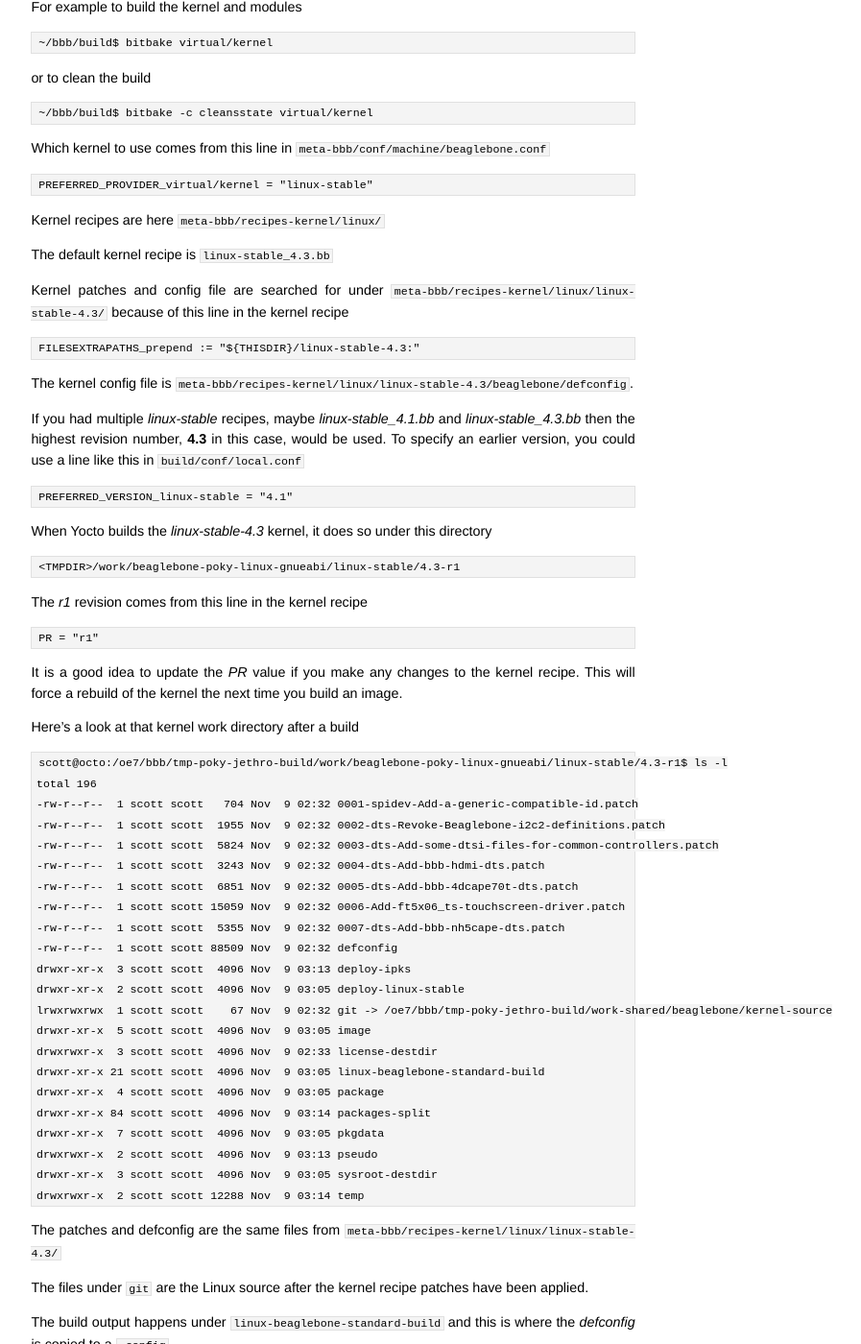
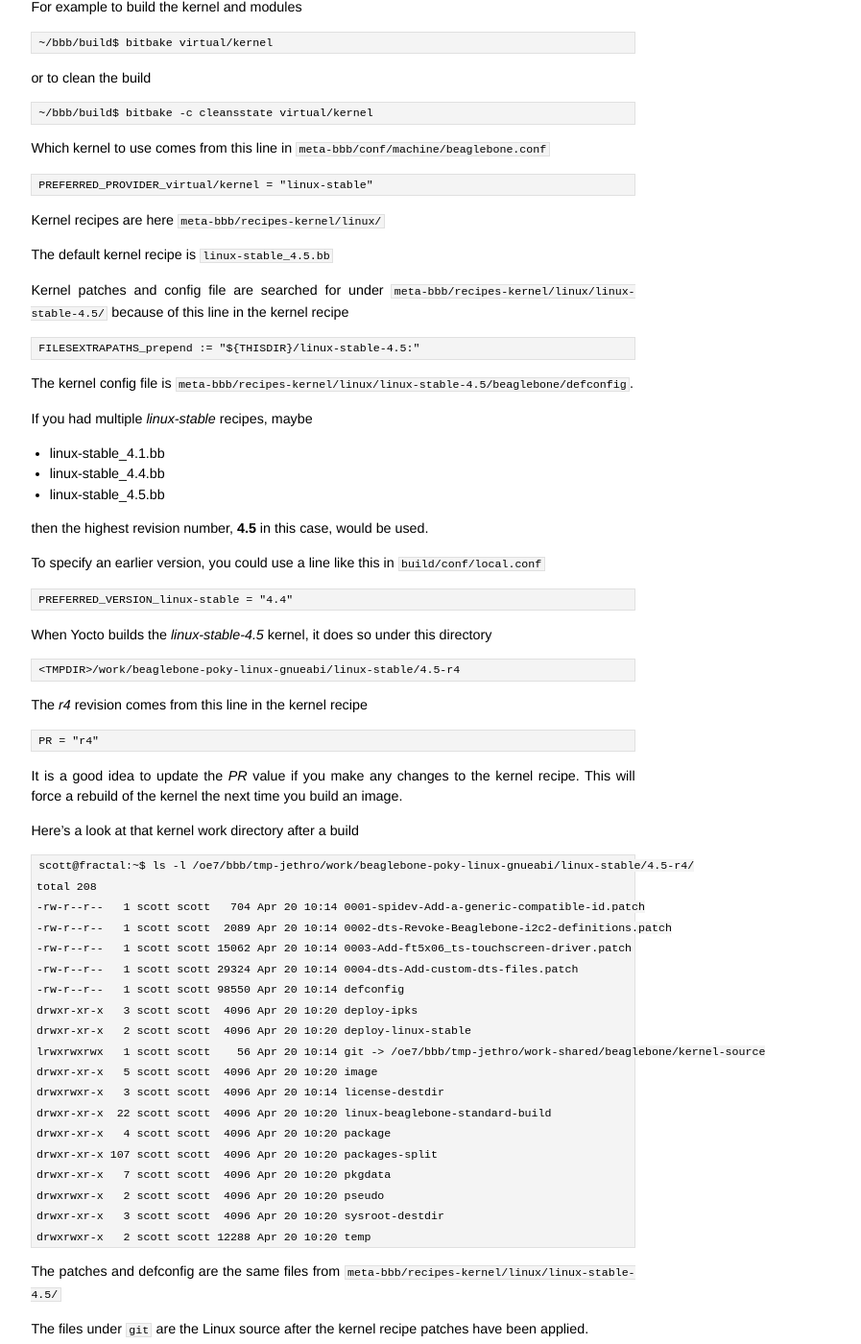
Before and after one commit to jumpnow/jumpnowtek-site, a Jekyll site: the page built from _posts/2015-06-22-Working-on-the-BeagleBone-kernel.md, in a window 1280 px wide and 1400 px high, scrolled down 296 px. Shown: the whole window at 96% size, without its empty margins (293-1190 px from the left). Built offline with Jekyll 4.4.1, drawn with Linux system fonts in a browser that asks for light colours; some of the changed text lies outside the part shown.

Commit message:
Update bbb kernel doc

```diff
--- a/_posts/2015-06-22-Working-on-the-BeagleBone-kernel.md
+++ b/_posts/2015-06-22-Working-on-the-BeagleBone-kernel.md
@@ -28,55 +28,60 @@ Which kernel to use comes from this line in `meta-bbb/conf/machine/beaglebone.co
 
 Kernel recipes are here `meta-bbb/recipes-kernel/linux/`
 
-The default kernel recipe is `linux-stable_4.3.bb`
+The default kernel recipe is `linux-stable_4.5.bb`
 
-Kernel patches and config file are searched for under `meta-bbb/recipes-kernel/linux/linux-stable-4.3/` because of this line in the kernel recipe
+Kernel patches and config file are searched for under `meta-bbb/recipes-kernel/linux/linux-stable-4.5/` because of this line in the kernel recipe
 
-    FILESEXTRAPATHS_prepend := "${THISDIR}/linux-stable-4.3:"
+    FILESEXTRAPATHS_prepend := "${THISDIR}/linux-stable-4.5:"
 
-The kernel config file is `meta-bbb/recipes-kernel/linux/linux-stable-4.3/beaglebone/defconfig`.
+The kernel config file is `meta-bbb/recipes-kernel/linux/linux-stable-4.5/beaglebone/defconfig`.
 
-If you had multiple *linux-stable* recipes, maybe *linux-stable_4.1.bb* and *linux-stable_4.3.bb* then the highest revision number, **4.3** in this case, would be used. To specify an earlier version, you could use a line like this in `build/conf/local.conf`
+If you had multiple *linux-stable* recipes, maybe
 
-    PREFERRED_VERSION_linux-stable = "4.1"
+* linux-stable_4.1.bb
+* linux-stable_4.4.bb
+* linux-stable_4.5.bb
 
-When Yocto builds the *linux-stable-4.3* kernel, it does so under this directory
+then the highest revision number, **4.5** in this case, would be used.
 
-    <TMPDIR>/work/beaglebone-poky-linux-gnueabi/linux-stable/4.3-r1
+To specify an earlier version, you could use a line like this in `build/conf/local.conf`
 
-The *r1* revision comes from this line in the kernel recipe
+    PREFERRED_VERSION_linux-stable = "4.4"
 
-    PR = "r1"
+When Yocto builds the *linux-stable-4.5* kernel, it does so under this directory
+
+    <TMPDIR>/work/beaglebone-poky-linux-gnueabi/linux-stable/4.5-r4
+
+The *r4* revision comes from this line in the kernel recipe
+
+    PR = "r4"
 
 It is a good idea to update the *PR* value if you make any changes to the kernel recipe. This will force a rebuild of the kernel the next time you build an image.
 
 Here's a look at that kernel work directory after a build
 
-    scott@octo:/oe7/bbb/tmp-poky-jethro-build/work/beaglebone-poky-linux-gnueabi/linux-stable/4.3-r1$ ls -l
-    total 196
-    -rw-r--r--  1 scott scott   704 Nov  9 02:32 0001-spidev-Add-a-generic-compatible-id.patch
-    -rw-r--r--  1 scott scott  1955 Nov  9 02:32 0002-dts-Revoke-Beaglebone-i2c2-definitions.patch
-    -rw-r--r--  1 scott scott  5824 Nov  9 02:32 0003-dts-Add-some-dtsi-files-for-common-controllers.patch
-    -rw-r--r--  1 scott scott  3243 Nov  9 02:32 0004-dts-Add-bbb-hdmi-dts.patch
-    -rw-r--r--  1 scott scott  6851 Nov  9 02:32 0005-dts-Add-bbb-4dcape70t-dts.patch
-    -rw-r--r--  1 scott scott 15059 Nov  9 02:32 0006-Add-ft5x06_ts-touchscreen-driver.patch
-    -rw-r--r--  1 scott scott  5355 Nov  9 02:32 0007-dts-Add-bbb-nh5cape-dts.patch
-    -rw-r--r--  1 scott scott 88509 Nov  9 02:32 defconfig
-    drwxr-xr-x  3 scott scott  4096 Nov  9 03:13 deploy-ipks
-    drwxr-xr-x  2 scott scott  4096 Nov  9 03:05 deploy-linux-stable
-    lrwxrwxrwx  1 scott scott    67 Nov  9 02:32 git -> /oe7/bbb/tmp-poky-jethro-build/work-shared/beaglebone/kernel-source
-    drwxr-xr-x  5 scott scott  4096 Nov  9 03:05 image
-    drwxrwxr-x  3 scott scott  4096 Nov  9 02:33 license-destdir
-    drwxr-xr-x 21 scott scott  4096 Nov  9 03:05 linux-beaglebone-standard-build
-    drwxr-xr-x  4 scott scott  4096 Nov  9 03:05 package
-    drwxr-xr-x 84 scott scott  4096 Nov  9 03:14 packages-split
-    drwxr-xr-x  7 scott scott  4096 Nov  9 03:05 pkgdata
-    drwxrwxr-x  2 scott scott  4096 Nov  9 03:13 pseudo
-    drwxr-xr-x  3 scott scott  4096 Nov  9 03:05 sysroot-destdir
-    drwxrwxr-x  2 scott scott 12288 Nov  9 03:14 temp
+    scott@fractal:~$ ls -l /oe7/bbb/tmp-jethro/work/beaglebone-poky-linux-gnueabi/linux-stable/4.5-r4/
+    total 208
+    -rw-r--r--   1 scott scott   704 Apr 20 10:14 0001-spidev-Add-a-generic-compatible-id.patch
+    -rw-r--r--   1 scott scott  2089 Apr 20 10:14 0002-dts-Revoke-Beaglebone-i2c2-definitions.patch
+    -rw-r--r--   1 scott scott 15062 Apr 20 10:14 0003-Add-ft5x06_ts-touchscreen-driver.patch
+    -rw-r--r--   1 scott scott 29324 Apr 20 10:14 0004-dts-Add-custom-dts-files.patch
+    -rw-r--r--   1 scott scott 98550 Apr 20 10:14 defconfig
+    drwxr-xr-x   3 scott scott  4096 Apr 20 10:20 deploy-ipks
+    drwxr-xr-x   2 scott scott  4096 Apr 20 10:20 deploy-linux-stable
+    lrwxrwxrwx   1 scott scott    56 Apr 20 10:14 git -> /oe7/bbb/tmp-jethro/work-shared/beaglebone/kernel-source
+    drwxr-xr-x   5 scott scott  4096 Apr 20 10:20 image
+    drwxrwxr-x   3 scott scott  4096 Apr 20 10:14 license-destdir
+    drwxr-xr-x  22 scott scott  4096 Apr 20 10:20 linux-beaglebone-standard-build
+    drwxr-xr-x   4 scott scott  4096 Apr 20 10:20 package
+    drwxr-xr-x 107 scott scott  4096 Apr 20 10:20 packages-split
+    drwxr-xr-x   7 scott scott  4096 Apr 20 10:20 pkgdata
+    drwxrwxr-x   2 scott scott  4096 Apr 20 10:20 pseudo
+    drwxr-xr-x   3 scott scott  4096 Apr 20 10:20 sysroot-destdir
+    drwxrwxr-x   2 scott scott 12288 Apr 20 10:20 temp
 
 
-The patches and defconfig are the same files from `meta-bbb/recipes-kernel/linux/linux-stable-4.3/`
+The patches and defconfig are the same files from `meta-bbb/recipes-kernel/linux/linux-stable-4.5/`
 
 The files under `git` are the Linux source after the kernel recipe patches have been applied.
 
@@ -91,17 +96,17 @@ You can invoke the standard kernel configuration editor using bitbake
 
 After you make your changes and save them, the new configuration file can be found here
 
-    <TMPDIR>/work/beaglebone-poky-linux-gnueabi/linux-stable/4.3-r1/linux-beaglebone-standard-build/.config
+    <TMPDIR>/work/beaglebone-poky-linux-gnueabi/linux-stable/4.5-r4/linux-beaglebone-standard-build/.config
 
 Copy that `.config` file to
 
-    ~/bbb/meta-bbb/recipes-kernel/linux/linux-stable-4.3/beaglebone/defconfig
+    ~/bbb/meta-bbb/recipes-kernel/linux/linux-stable-4.5/beaglebone/defconfig
 
 Then rebuild your kernel
 
     ~/bbb/build$ bitbake -c cleansstate virtual/kernel && bitbake virtual/kernel
 
-Finally you'll probably want to rebuild your image to get the new kernel and modules into the *rootfs* for installation onto an SD card.
+If that is successful, you then want to rebuild your image to get the new kernel and modules included in the *rootfs* for installation.
 
 ## Working outside of Yocto
 
@@ -123,27 +128,27 @@ Then after the normal setting up of the Yocto build environment
 
     ~$ source poky-jethro/oe-init-build-env ~/bbb/build
 
-build the sdk installer with the *populate_sdk* command, specifying the same image file you are using in your project.
+build the sdk installer with the *populate_sdk* command, usually specifying the same image file you are using in your project
 
-    ~/bbb/build$ bitbake -c populate_sdk qt5-image
+    ~/bbb/build$ bitbake -c populate_sdk console-image
 
 When finished, the sdk installer will end up here
 
-    <TMPDIR>/deploy/sdk/poky-glibc-x86_64-qt5-image-cortexa8hf-vfp-neon-toolchain-2.0.sh
+    <TMPDIR>/deploy/sdk/poky-glibc-x86_64-console-image-cortexa8hf-vfp-neon-toolchain-2.0.1.sh
 
-If you run it and accept the defaults, the cross-tools will get installed under `/opt/poky/2.0`.
+If you run it and accept the defaults, the cross-tools will get installed under `/opt/poky/2.0.1`.
 
 
 ### Fetch the Linux source
 
-The kernel recipe *linux-stable_4.3.bb* has the repository location, branch and commit of the kernel source used in the Yocto build.
+The kernel recipe *linux-stable_4.5.bb* has the repository location, branch and commit of the kernel source used in the Yocto build.
 
 These lines have the details
 
-    # v4.3
-    SRCREV = "6a13feb9c82803e2b815eca72fa7a9f5561d7861"
+    # v4.5.2
+    SRCREV = "92b8a3b2136d3051170ed6b14f21bac7808acc09"
     SRC_URI = " \
-        git://git.kernel.org/pub/scm/linux/kernel/git/stable/linux-stable.git;branch=master \
+        git://git.kernel.org/pub/scm/linux/kernel/git/stable/linux-stable.git;branch=linux-4.5.y \
 
 
 Be sure to pay attention to the branch.
@@ -156,15 +161,15 @@ Here are the commands to checkout that same kernel source
 
 If a branch other then [master] was used, then you would need to switch branches here as well.
 
-For example, if you were using the 4.1 kernel
+For example, if you were using the 4.4 kernel
 
-    $ git checkout -b linux-4.1.y origin/linux-4.1.y
+    $ git checkout -b linux-4.4.y origin/linux-4.4.y
 
 That gets you to the correct git branch, but depending on whether I've kept the `meta-bbb` repository up-to-date, the current commit on the branch may or may not match the **SRCREV** in the recipe. If they don't match, you can checkout a particular older commit explicitly or you can modify the recipe to use the latest commit. Checking out the same branch is usually sufficient.
 
 ### Apply existing patches
 
-Currently the `meta-bbb/recipes-kernel/linux/linux-stable_4.3.bb` recipe has a number of patches that I've included to add support for *spidev*, *i2c*, *uart4* and a few touchscreens. These are all completely optional and you probably want your own patches instead.
+Currently the `meta-bbb/recipes-kernel/linux/linux-stable_4.4.bb` recipe has a number of patches that I've included to add support for *spidev*, *i2c*, *uart4* and a few touchscreens. These are all completely optional and you probably want your own patches instead.
 
 Whatever patches you decide to use when building with *Yocto*, you can use *git* to apply these same patches to the Linux source repository outside of *Yocto*.
 
@@ -175,7 +180,7 @@ I usually start by creating a working branch
 
 And if you wanted to apply all of the patches at once
 
-    ~/bbb/linux-stable$ git am ../meta-bbb/recipes-kernel/linux/linux-stable-4.3/*.patch
+    ~/bbb/linux-stable$ git am ../meta-bbb/recipes-kernel/linux/linux-stable-4.5/*.patch
 
 Or you could apply selective patches individually.
 
@@ -183,7 +188,7 @@ Or you could apply selective patches individually.
 
 Copy the kernel config file that Yocto used to the new linux-stable repository.
 
-    cp ~/bbb/meta-bbb/recipes-kernel/linux/linux-stable-4.3/beaglebone/defconfig ~/bbb/linux-stable/.config
+    cp ~/bbb/meta-bbb/recipes-kernel/linux/linux-stable-4.5/beaglebone/defconfig ~/bbb/linux-stable/.config
 
 If you make changes to the config that you want to keep, make sure to copy it back to `meta-bbb/.../defconfig`
 
```
Also changed, not shown: other parts of _posts/2015-06-22-Working-on-the-BeagleBone-kernel.md (+2 -2 lines).
